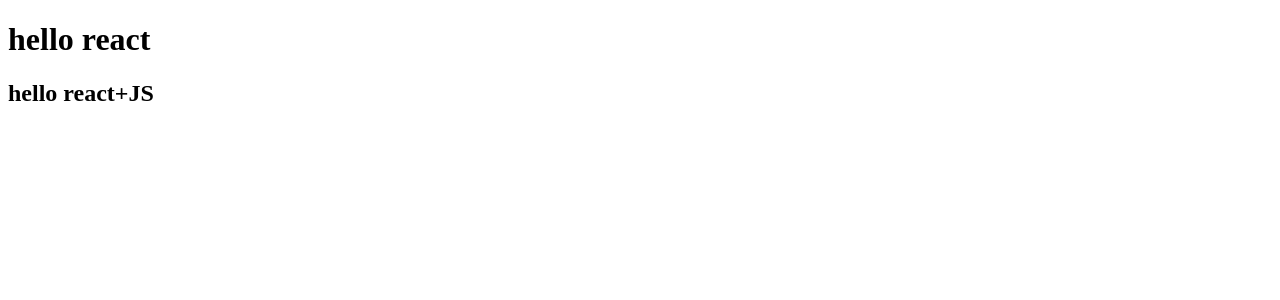
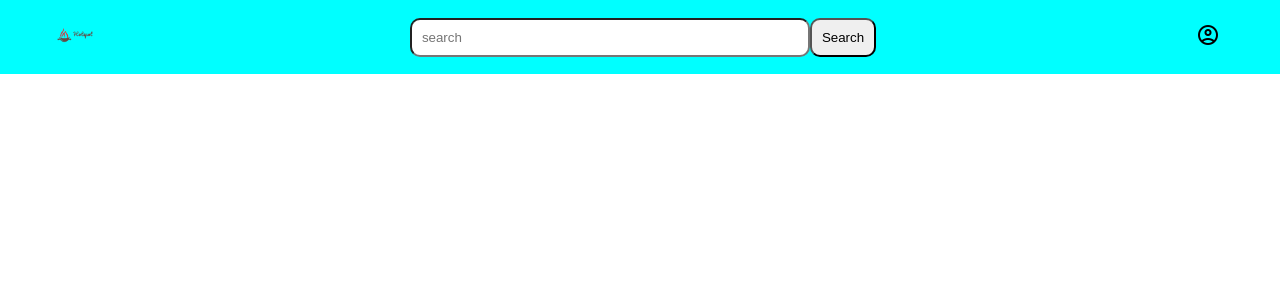
Before and after one commit to Anujkumar23/NAMASTEY-REACT, a React (Vite) app: page / in a window 1280 px wide. Shown: the top 300 px of the page. Built offline with nearby package versions, Linux system fonts and the light colour scheme.

Commit message:
chapter3 -laying the foundation

```diff
--- /dev/null
+++ b/Chaptrer 3 -Laying the Foundation/App.css
@@ -0,0 +1,42 @@
+*{
+    margin:0;
+    padding:0;
+    box-sizing:border-box;
+}
+.header{
+    display:flex;
+    justify-content: space-between;
+    background-color: aqua;
+    width: 100vw;
+    padding:10px;
+
+    align-items: center;
+}
+.left{
+   margin-left:40px
+}
+
+.left img{
+    width:50px;
+    height:50px;
+}
+.left img:hover{
+    transform: scale(1.1);
+}
+
+.center input{
+    border-radius: 10px;
+    width:400px;
+    padding:10px
+}
+
+.center button{
+    border-radius: 10px;
+    cursor: pointer;
+    padding:10px;
+}
+
+.right{
+    padding:10px;
+    margin-right:40px;
+}
--- /dev/null
+++ b/Chaptrer 3 -Laying the Foundation/App.js
@@ -0,0 +1,143 @@
+// Create a Nested header Element using React.createElement(h1,h2,h3 inside a div with class "title")
+import React from "react";
+import  ReactDOM  from "react-dom/client";
+import logo from "./logo.png";
+import "./App.css"
+
+
+// const heading1 =React.createElement("h1",{id:"heading1",},"h1")
+// const heading2= React.createElement("h1",{id:"heading2",},"h1")
+// const heading3= React.createElement("h1",{id:"heading3",},"h1")
+
+// const header=React.createElement("div",{className:"title"},[heading1,heading2,heading3])
+
+
+
+//create the same Element using Jsx
+// const header= (
+//     <div className="title">
+//         <h1 key="heading1">h1</h1>
+//         <h1 key="heading2">h1</h1>
+//         <h1 key="heading3">h1</h1>
+//     </div>
+// )
+
+
+// Create a functional component of the same with JSX
+
+// const Header=()=>{
+//     return (
+//         <div className="title">
+//             <h1 key="h1" >h1</h1>
+//             <h1 key="h2">h1</h1>
+//           <h1 key="h3">h1</h1>
+//         </div>
+//     )
+
+// }
+
+// Pass attribute into the tag in JSX
+
+// const Header=()=>{
+//     return (
+//         <div className="title">
+//             <h1 style={{color:"blue"}} key="h1" >h1</h1>
+//             <h1 style={{color:"yellow"}} key="h2">h1</h1>
+//             <h1 style={{color:"green"}}   key="h3">h1</h1>
+//             {AnotherComonent()}
+
+//         </div>
+//     )
+
+// }
+
+//composition Of a Component(add component to another component)
+// const  AnotherComonent=()=>{
+//     return (
+//         <h1 style={{color:"paleturquoise"}} key='h4' >Hi,i am another Component</h1>
+//     )
+// }
+
+
+// {TitleComponent} vs {<TitleComponent/>} vs {<TitleComponent></TitleComponent>} in JSX.
+
+
+// const TitleElementComponent=(
+//     <h1>I am a TitleElementComponent </h1>
+// )
+// const  TitleFunctionalComponent=()=>{
+//     return (
+//         <h1>I am a TitleFunctionalComponent</h1>
+//     )
+// }
+// const TitleComponentWithChildren=({children})=>{
+//     return (
+//         <>
+//          <h1>Hello I am a TitleFunctionalComponentWithChildren</h1>
+//         {children}
+//         </>
+//     )
+
+// }
+
+// const Header=()=>{
+//     return(
+//         <>
+//         {TitleElementComponent}
+//         <TitleFunctionalComponent/>
+//         <TitleComponentWithChildren>
+//         <AnotherComonent/>
+//         </TitleComponentWithChildren>
+//         </>
+
+
+//     )
+// }
+
+// const Title=()=>{
+//     return(
+//         <a href="/">
+//             <img src="logo.png" alt="logo" />
+//         </a>
+//     )
+// }
+
+// const SearchBar=()=>{
+//     return(
+//         <>
+//         <input type="text" placeholder="search" />
+//         <button >Search</button>
+//         </>
+
+//     )
+// }
+// const userIcon=()=>{
+//     return
+// }
+
+const Header=()=>{
+    return (
+        <>
+        <header className="header">
+        <div className="left">
+            <img src={logo} width="20px" height="20px" alt="" />
+        </div>
+        <div className="center">
+            <input type="text" placeholder="search" />
+            <button>Search</button>
+        </div>
+        <div className="right">
+        <span class="material-symbols-outlined">account_circle</span>
+        </div>
+        </header>
+
+        </>
+    )
+}
+
+
+
+
+const root = ReactDOM.createRoot(document.getElementById("root"));
+
+root.render(<Header/>);
--- a/index.html
+++ b/index.html
@@ -5,6 +5,7 @@
     <meta http-equiv="X-UA-Compatible" content="IE=edge">
     <meta name="viewport" content="width=device-width, initial-scale=1.0">
     <title>Document</title>
+    <link rel="stylesheet" href="https://fonts.googleapis.com/css2?family=Material+Symbols+Outlined:opsz,wght,FILL,GRAD@20..48,100..700,0..1,-50..200" />
 </head>
 <body>
     <div id="root"></div>
@@ -12,7 +13,7 @@
     <!-- <h1 id="heading2">Hello React</h1> -->
 
 
-    <script type="module" src="App.js"></script>
+    <script type="module" src="Chaptrer 3 -Laying the Foundation/App.js"></script>
 
 </body>
 </html>
```
Also changed, not shown: Chaptrer 3 -Laying the Foundation/notes.md (added, +57 -0 lines), Chaptrer 3 -Laying the Foundation/logo.png (added).
